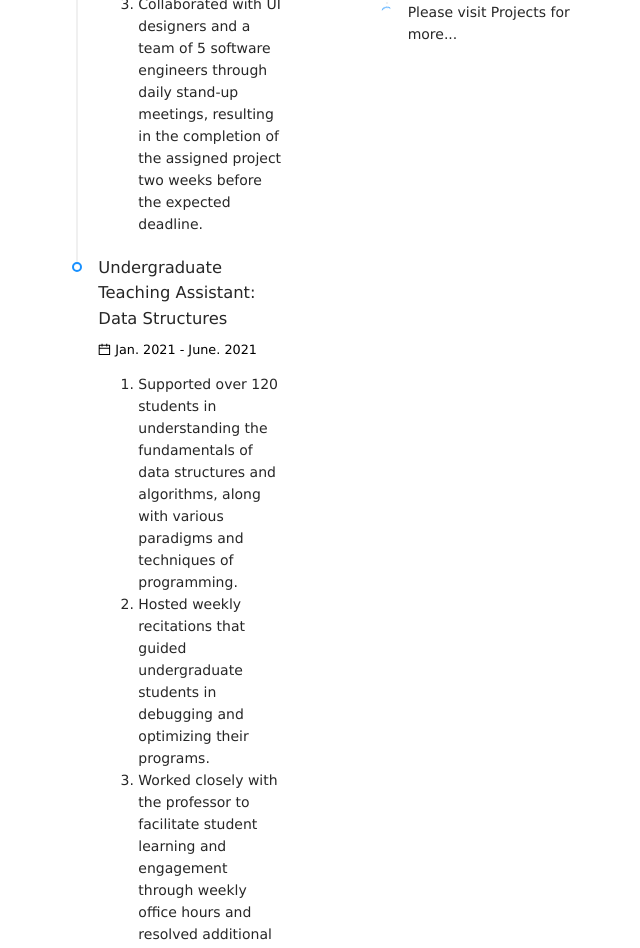
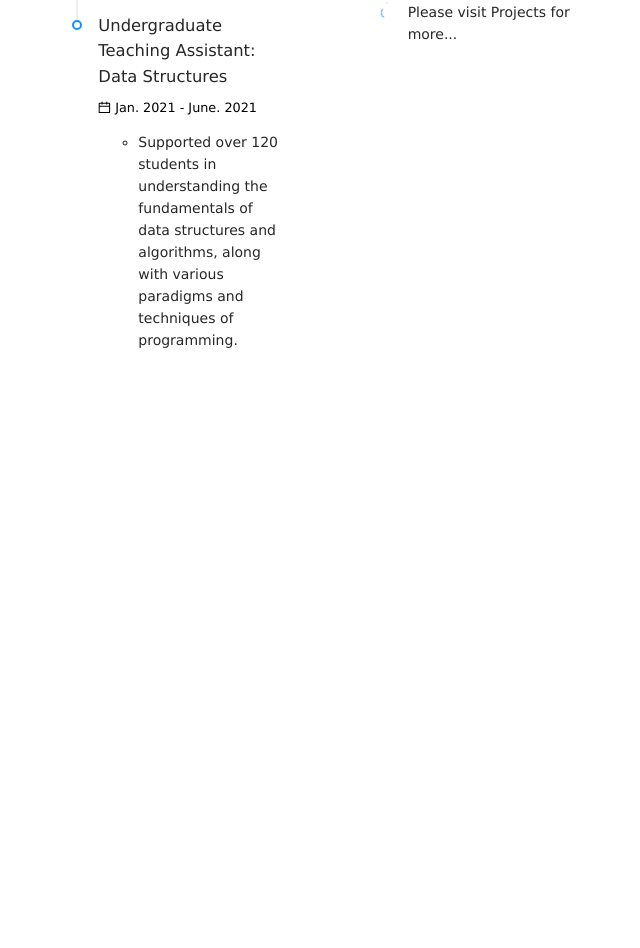
Before and after one commit to Jie-Zhang-2001/My-Personal-Website, a React (Create React App) app: page / in a window 1280 px wide. Shown: the part 900-1848 px from the top of the page, without its empty margins (621-1261 px from the left). After the commit the page ends 1342 px from the top, so only its background shows below. Built offline with nearby package versions, Linux system fonts and the light colour scheme.

Commit message:
updated ul

```diff
--- a/src/Pages/About.js
+++ b/src/Pages/About.js
@@ -66,10 +66,6 @@ function About() {
                         Developed an internal tool using Spring Boot, TypeScript, and Elasticsearch to allow designers to efficiently organize Adobe
                         XD files, expediting design mockup requests by over 20%.
                       </li>
-                      <li>
-                        Collaborated with UI designers and a team of 5 software engineers through daily stand-up meetings, resulting in the
-                        completion of the assigned project two weeks before the expected deadline.
-                      </li>
                   </ol>
             </Timeline.Item>
             <Timeline.Item>
@@ -77,19 +73,12 @@ function About() {
               <p className="projectDate">
                 <CalendarOutlined /> Jan. 2021 - June. 2021
               </p>
-              <ol>
+              <ul>
                       <li>
                           Supported over 120 students in understanding the fundamentals of data structures and algorithms, along with
                           various paradigms and techniques of programming.
                       </li>
-                      <li>
-                          Hosted weekly recitations that guided undergraduate students in debugging and optimizing their programs.
-                      </li>
-                      <li>
-                          Worked closely with the professor to facilitate student learning and engagement through weekly office hours and resolved
-                          additional concerns through discussion boards and emails.
-                      </li>
-                  </ol>
+                  </ul>
             </Timeline.Item>
           </Timeline>
         </Col>
```
